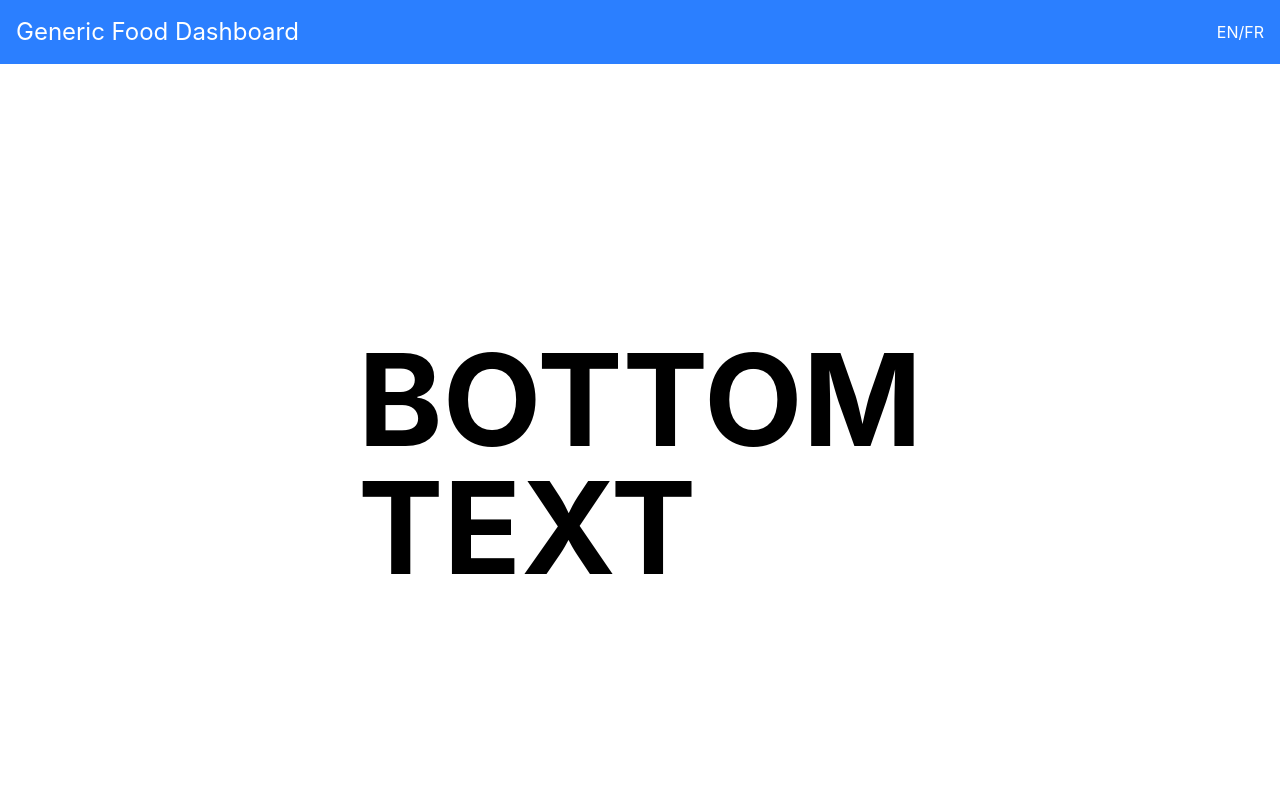
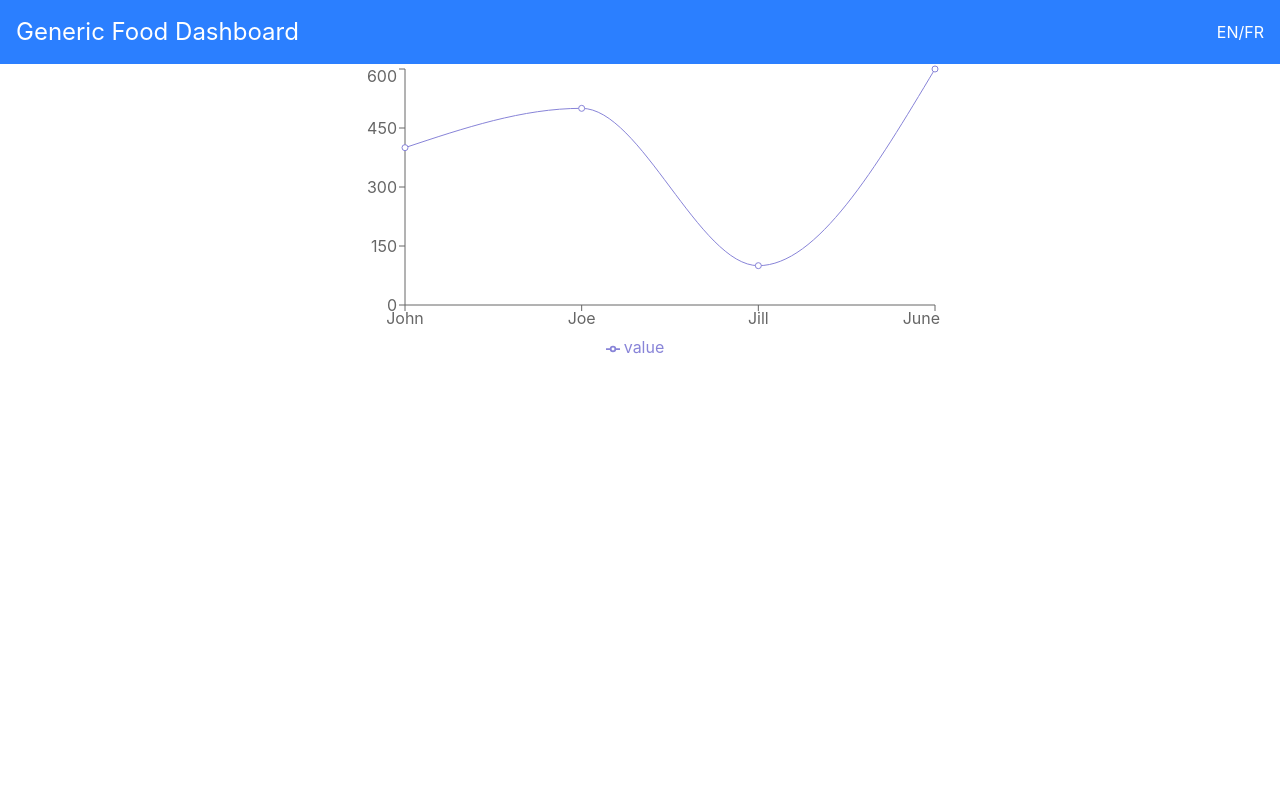
Before and after one commit to Valentino249/SEG3125_A5, a React (Vite) app: page / in a window 1280 px wide. Shown: the top 800 px of the page. Built offline with nearby package versions, Linux system fonts and the light colour scheme.

Commit message:
line chart works

```diff
--- a/src/components/Body.tsx
+++ b/src/components/Body.tsx
@@ -1,15 +1,32 @@
+import { ResponsiveContainer, LineChart, XAxis, YAxis, Tooltip, Legend, Line } from "recharts";
 
 interface HeroProps {
   onNavigate: (page: string) => void;
 }
 
-function Hero({ onNavigate }: HeroProps) {
+const data = [
+    { name: "John", value: 400},
+    { name: "Joe", value: 500},
+    { name: "Jill", value: 100},
+    { name: "June", value: 600}
+]
+
+function Body({ onNavigate }: HeroProps) {
     return (
         <div>
-            <div className="relative h-screen ">
+            <div className="relative h-screen">
+                <ResponsiveContainer width={600} height={300}>
+                        <LineChart data={data}>
+                            <XAxis dataKey="name"/>
+                            <YAxis />
+                            <Tooltip/>
+                            <Legend/>
+                            <Line type="monotone" dataKey="value" stroke="#8884d8"/>
+                        </LineChart>
+                    </ResponsiveContainer>
+
                 <div className="absolute inset-0 flex flex-col items-center justify-center">
-                    <h1 className="text-5xl lg:text-9xl text-black bg-white rounded px-5 font-bold">BOTTOM TEXT</h1>
-
+                    {/* <h1 className="text-5xl lg:text-9xl text-black bg-white rounded px-5 font-bold">BOTTOM TEXT</h1> */}
 
                 </div>
             </div>
@@ -18,4 +35,4 @@ function Hero({ onNavigate }: HeroProps) {
     )
 }
 
-export default Hero
+export default Body
```
